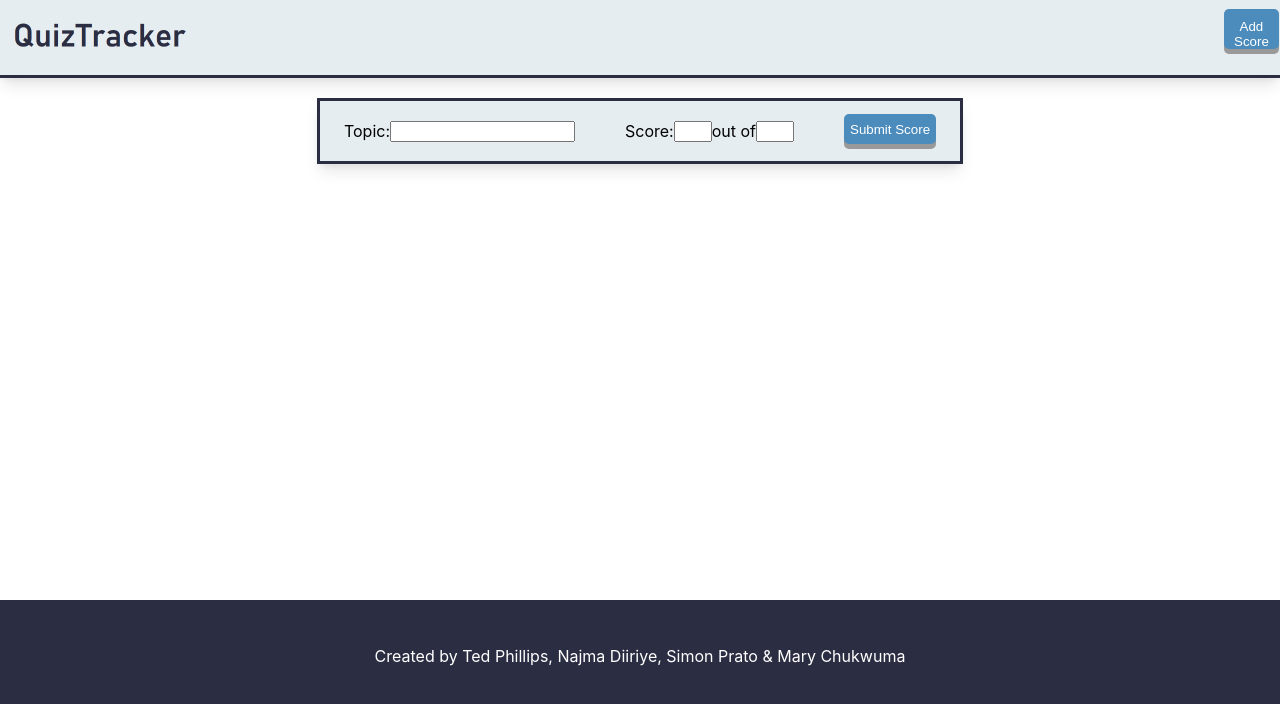
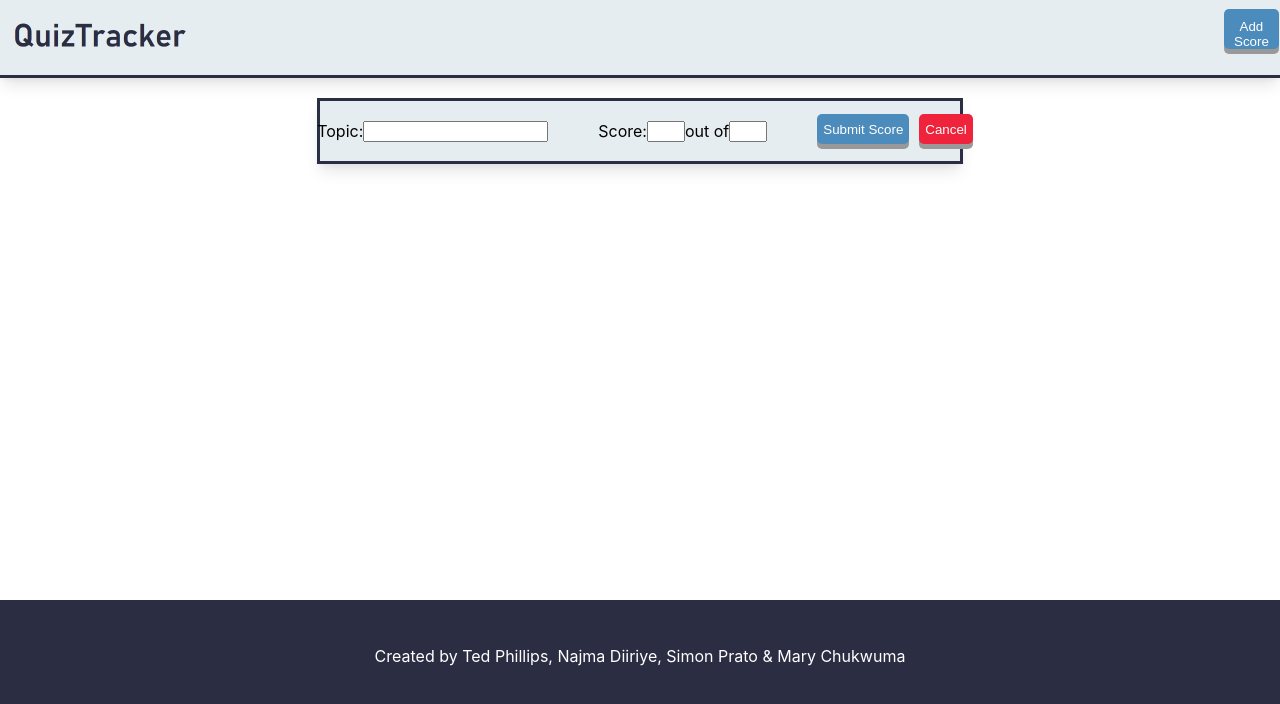
Before and after one commit to SchoolOfCode/national-project-week-team-18, a React (Create React App) app in the folder client/: page / in a window 1280 px wide. Both pictures are taken after a click on the button "Add Score". Shown: the top 704 px of the page. Built offline with nearby package versions, Linux system fonts and the light colour scheme; no server answers.

Commit message:
added cancel button to submit form and changed delete button

```diff
--- a/client/public/index.html
+++ b/client/public/index.html
@@ -24,7 +24,7 @@
       work correctly both with client-side routing and a non-root public URL.
       Learn how to configure a non-root public URL by running `npm run build`.
     -->
-    <title>React App</title>
+    <title>Quiz Tracker</title>
   </head>
   <body>
     <noscript>You need to enable JavaScript to run this app.</noscript>
--- a/client/src/components/GraphScore/index.js
+++ b/client/src/components/GraphScore/index.js
@@ -51,7 +51,7 @@ function GraphScore({ date, topic, percentageScore, id, handleRenderScores }) {
           handleClick();
         }}
       >
-        X
+        Delete
       </button>
     </div>
   );
--- a/client/src/components/GraphScore/style.css
+++ b/client/src/components/GraphScore/style.css
@@ -11,9 +11,9 @@
 .delete-button {
   position: relative;
   top: 5px;
-  left: 60px;
+  left: 35px;
   height: 30px;
-  width: 30px;
+  width: 50%;
   background-color: #ef233c;
   color: white;
   border-style: none;
--- a/client/src/components/ScoresTable/index.js
+++ b/client/src/components/ScoresTable/index.js
@@ -30,7 +30,7 @@ function ScoresTable({ scoresArr, handleRenderScores }) {
           <p>90</p>
           <p>100</p>
         </div>
-        <p className="dark">Delete</p>
+        <p className="dark"></p>
       </div>
       <div class="scores">
         {scoresArr.map(({ date, topic, score, outof, id }) => {
--- a/client/src/components/SubmitForm/index.js
+++ b/client/src/components/SubmitForm/index.js
@@ -74,6 +74,9 @@ function SubmitForm({ handleAddScore, handleRenderScores }) {
       >
         Submit Score
       </button>
+      <button className="cancel-submit" onClick={handleAddScore}>
+        Cancel
+      </button>
     </div>
   );
 }
--- a/client/src/components/SubmitForm/style.css
+++ b/client/src/components/SubmitForm/style.css
@@ -47,3 +47,24 @@
 .score-box {
   width: 30px;
 }
+
+.cancel-submit {
+  position: relative;
+  background-color: #ef233c;
+  color: white;
+  border-radius: 5px;
+  border-style: none;
+  box-shadow: 0 5px #999;
+  height: 30px;
+  bottom: 7px;
+  left: 60px;
+}
+
+.cancel-submit:hover {
+  background-color: #e96574;
+}
+
+.cancel-submit:active {
+  box-shadow: 0 1px #999;
+  transform: translateY(4px);
+}
```
Also changed, not shown: 1 other file (tests, documents, lock files or other folders).
